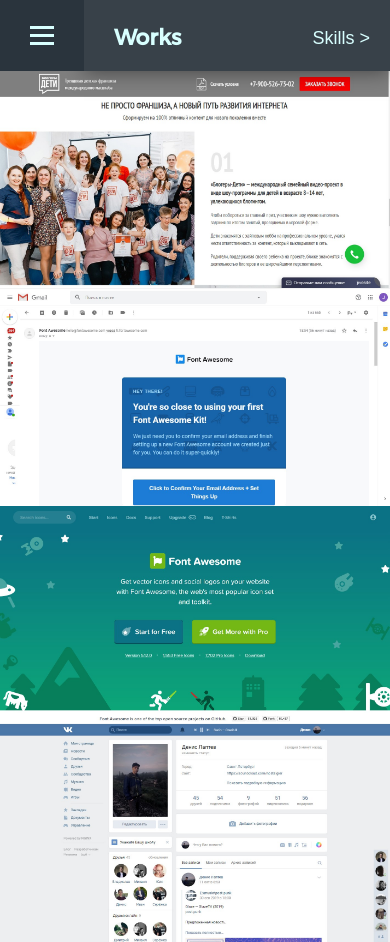
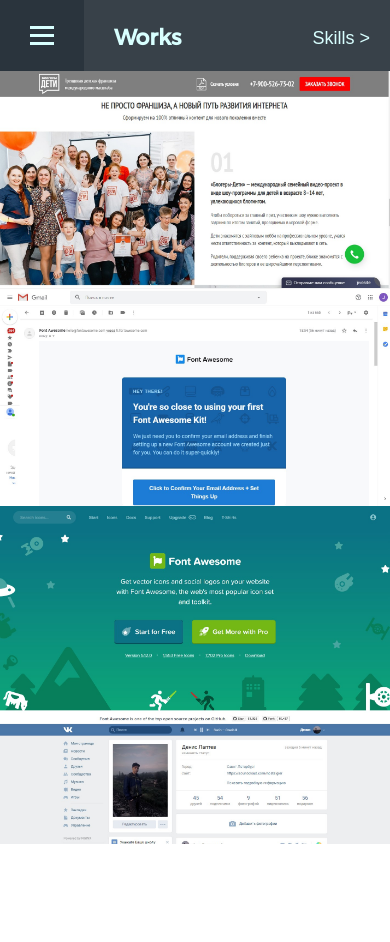
Before and after one commit to denlaps/portfolio, a Vue app: page /portfolio in a window 390 px wide. After the commit the page ends 844 px from the top, so only its background shows below. Built offline with nearby package versions, Linux system fonts and the light colour scheme.

Commit message:
End profile page animation for mobile

```diff
--- a/src/App.vue
+++ b/src/App.vue
@@ -37,7 +37,7 @@
     </div>
 
     <main>
-      <router-view />
+      <router-view/>
     </main>
   </div>
 </template>
--- a/src/appState.js
+++ b/src/appState.js
@@ -5,6 +5,8 @@
   showVideo: false,
   videoEffect: false,
 
+
+  firstLoad: true,
   subtitle: {
     active: false,
     pages: ['Works', 'Skills'],
--- a/src/assets/styles/_main.scss
+++ b/src/assets/styles/_main.scss
@@ -119,6 +119,7 @@
   padding-top: $headerHeight;
   flex: 1;
   transition: background-color $trDelay;
+  overflow-x: hidden;
 
   .container {
     display: flex;
@@ -130,7 +131,6 @@
     }
 
     .attachedBlock {
-      box-shadow: 0 0 20px 0 rgba(0, 0, 0, .5);
       display: flex;
       flex-direction: column;
       position: absolute;
@@ -139,6 +139,7 @@
       z-index: 4;
       transform: translateX(100%);
       transition: transform 400ms;
+      box-shadow: 0 0 20px 0 rgba(0, 0, 0, .5);
 
       &__head {
         display: flex;
--- a/src/assets/styles/_media_480.scss
+++ b/src/assets/styles/_media_480.scss
@@ -40,9 +40,9 @@
     }
   }
 
-  #app {
-    overflow: unset;
-  }
+  // #app {
+  //   overflow: unset;
+  // }
 
   header {
     z-index: 3;
@@ -74,24 +74,42 @@
   }
 
   main {
+    background: #1c2125;
+    overflow-y: hidden;
+    padding: 0;
+    margin-top: 71px;
+    position: relative;
+
     .container {
+      .attachedBlock {
+        position: absolute;
+
+        &__head {
+          display: none;
+        }
+      }
+
       section {
+        background: #2A343D;
         width: 100%;
         visibility: hidden;
-      }
-
-      .attachedBlock {
-        top: $headerHeight;
+        transform: scale(1) translateX(100%) translateY(0);
         z-index: 2;
         transform: none;
         transition: none;
+        box-shadow: 0 0 20px 0 rgba(0, 0, 0, .5);
 
         @keyframes attachBlock {
           from {
+            visibility: hidden;
+            transform: scale(1) translateX(100%) translateY(0)
+          }
+
+          30% {
             transform: scale(0.90) translateX(100%) translateY(-2%)
           }
 
-          40% {
+          60% {
             transform: scale(0.90) translateX(0) translateY(-2%)
           }
 
@@ -107,12 +125,38 @@
           animation-duration: 1s;
         }
 
-        &__head {
-          display: none;
+        @keyframes detachBlock {
+          from {
+            visibility: visible;
+            transform: scale(1) translateX(0) translateY(0)
+          }
+
+          30% {
+            transform: scale(0.90) translateX(0) translateY(-2%)
+          }
+
+          60% {
+            transform: scale(0.90) translateX(-100%) translateY(-2%)
+          }
+
+          100% {
+            transform: scale(1) translateX(-100%) translateY(0)
+          }
+        }
+
+        &.hide {
+          visibility: hidden;
+          animation-name: detachBlock;
+          animation-iteration-count: 1;
+          animation-duration: 1s;
         }
 
         .wrapper {
           overflow: unset;
+        }
+
+        &.skills {
+          position: relative;
         }
       }
     }
--- a/src/routes/Home.vue
+++ b/src/routes/Home.vue
@@ -9,6 +9,8 @@
     >
       <source src="../assets/city.mp4" type="video/mp4">
     </video>
+    <img v-else class="noVideoLayer" src="../assets/photos/no_video.jpg">
+
     <div class="overlay">
       <figure class="delayedRect">
         <div
@@ -148,8 +150,8 @@
 
 <style lang="scss">
   main {
-    video {
-      position: absolute;
+    video, .noVideoLayer {
+      position: fixed;
       left: 0;
       top: 0;
       width: 100vw;
@@ -157,6 +159,9 @@
       z-index: 1;
       object-fit: cover;
       object-position: center;
+    }
+
+    video {
       opacity: 0;
       transition: opacity 1s;
 
--- a/src/routes/Portfolio.vue
+++ b/src/routes/Portfolio.vue
@@ -2,6 +2,7 @@
   <div class="container">
     <section
       class="skills"
+      :class="showSkills"
       :style="{ overflowY: addScroll }"
     >
       <figure class="skills__item">
@@ -70,7 +71,7 @@
     </section>
     <section
       class="works attachedBlock"
-      :class="attachClass"
+      :class="showWorks"
     >
       <h2 class="attachedBlock__head">Works</h2>
       <div class="wrapper">
@@ -117,7 +118,7 @@
 export default {
   data() {
     return {
-      attachStatus: false,
+      workActive: false,
       addScroll: 'unset',
 
       state
@@ -125,32 +126,53 @@
   },
 
   computed: {
-    attachClass() {
+    showSkills() {
       return {
-        'show': this.attachStatus,
+        'show': !this.workActive && !state.firstLoad,
+        'hide': this.workActive && !state.firstLoad,
         'low-layer': this.state.menuOpened
       }
+    },
+
+    showWorks() {
+      return {
+        'show': this.workActive,
+        'hide': !this.workActive && !state.firstLoad,
+        'low-layer': this.state.menuOpened
+      }
+    },
+  },
+
+  watch: {
+    'state.subtitle.current': function(tabIndex) {
+      this.workActive = tabIndex === 0
+      this.state.firstLoad = false
     }
   },
 
   mounted() {
     // Enable subtitle for this page
     this.state.subtitle.active = true
+    this.showAttach()
 
-    this.showAttach()
+    this.state.firstLoad = true;
   },
 
   // // Hide attached block when leave route
-  // beforeRouteLeave(to, from, next) {
-  //   const $block = document.querySelector('.attachedBlock')
-  //   $block.classList.remove('show')
-  //   setTimeout(next, 370)
-  // },
+  beforeRouteLeave(to, from, next) {
+    // const $block = document.querySelector('.attachedBlock')
+    // $block.classList.remove('show')
+    // setTimeout(next, 370)
+
+    this.state.firstLoad = true;
+
+    next();
+  },
 
   methods: {
     showAttach() {
       setTimeout(() => {
-        this.attachStatus = true
+        this.workActive = true
 
         // wait for transition ending => then show scroll
         setTimeout(() => {
@@ -163,6 +185,7 @@
 </script>
 
 <style lang="scss">
+  main {
     .skills {
       padding: 40px;
 
@@ -182,7 +205,7 @@
           width: 100%;
           height: 100%;
           object-fit: cover;
-        object-position: contain;
+          object-position: center;
           transition: transform $trDelay;
         }
 
@@ -216,4 +239,5 @@
         }
       }
     }
+  }
 </style>
```
Lines whose indentation alone changed are shown as unchanged.
